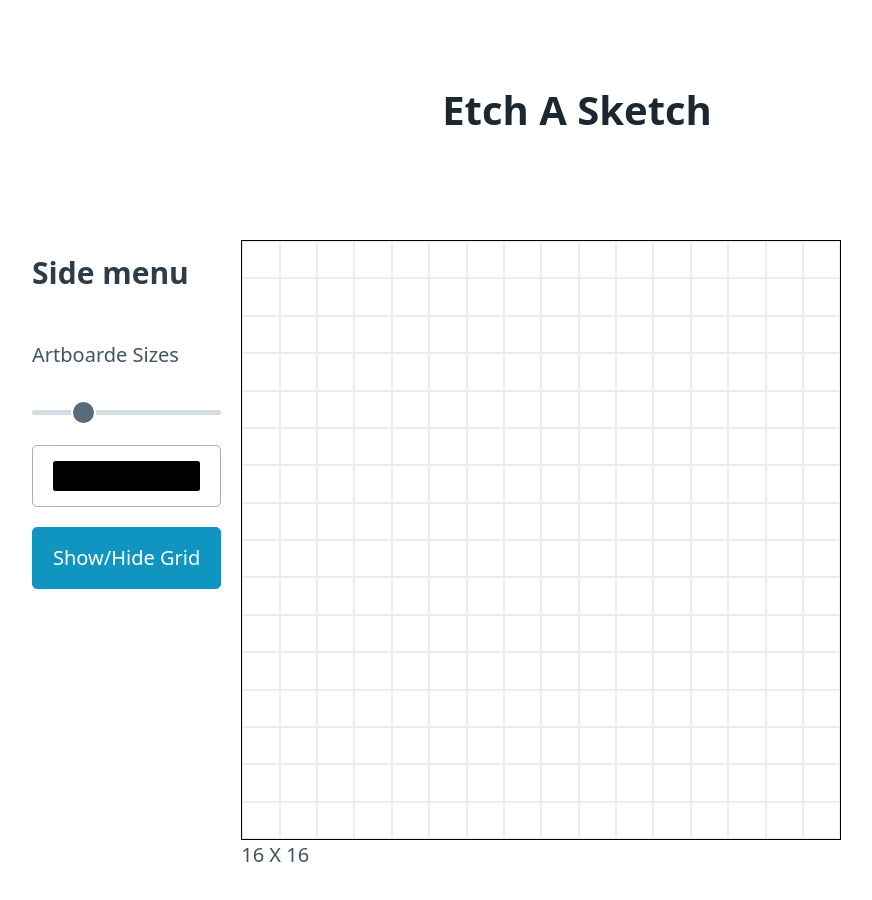
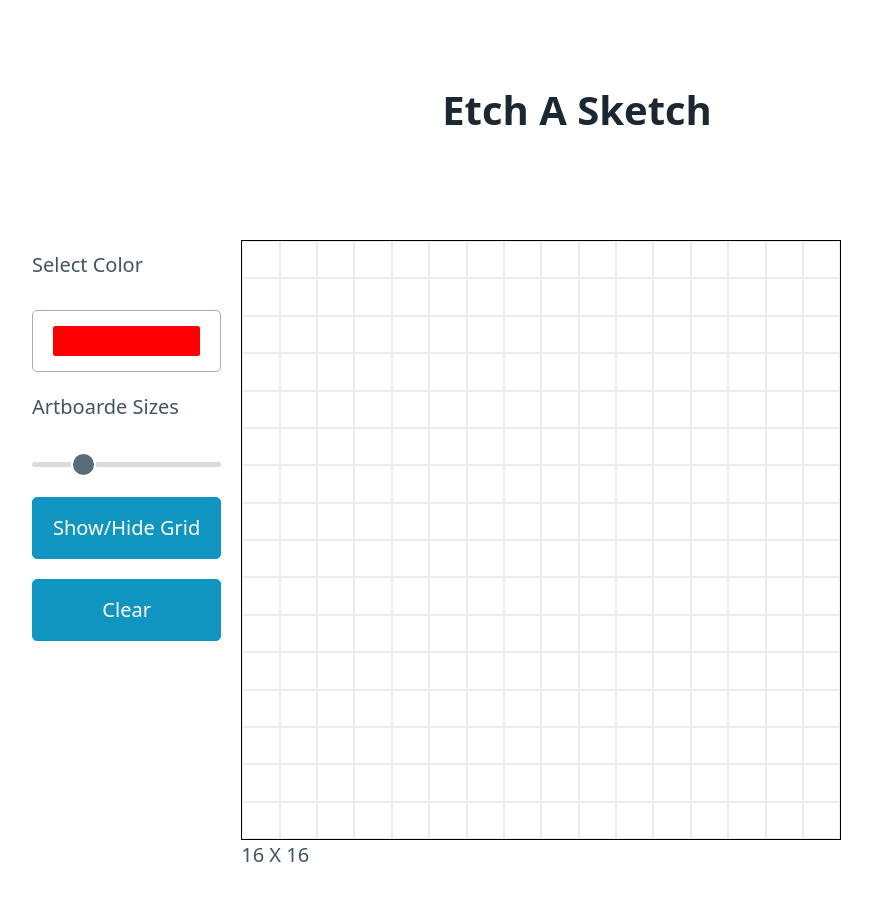
Before and after one commit to mahmudimranemu/Etch-a-Sketch, a plain HTML site: page index.html in a window 1280 px wide. Shown: the whole page, without its empty margins (63-935 px from the left). Drawn offline with nearby package versions, Linux system fonts and the light colour scheme.

Commit message:
clear button added

```diff
--- a/index.html
+++ b/index.html
@@ -19,7 +19,11 @@
     </header>
     <main class="container">
       <aside class="padding-medium">
-        <h3>Side menu</h3>
+        <p>Select Color</p>
+        <input
+          id="color-plate"
+          type="color"
+          value="#FF0000" />
         <div class="artboard-sizes">
           <p>Artboarde Sizes</p>
           <input
@@ -30,12 +34,9 @@
             value="16"
             id="artbrd-size" />
         </div>
-        <input
-          id="color-plate"
-          type="color"
-          value="#000000" />
 
         <button id="grid-toggle">Show/Hide Grid</button>
+        <button id="clear-artboard">Clear</button>
       </aside>
       <div class="right-panel">
         <div id="artboard"></div>
--- a/index.js
+++ b/index.js
@@ -5,6 +5,7 @@ const body = document.getElementById("id-body");
 const showGridSize = document.getElementById("grid-size");
 const boxes = document.querySelectorAll("#box");
 const colorPlate = document.getElementById("color-plate");
+const clearBtn = document.getElementById("clear-artboard");
 
 const defaultGrid = 16;
 
@@ -67,3 +68,7 @@ function drawColor(e) {
 gridToggleBtn.addEventListener("click", () => {
   artboard.classList.toggle("no-grid");
 });
+
+clearBtn.addEventListener("click", () => {
+  newGrid();
+});
```
